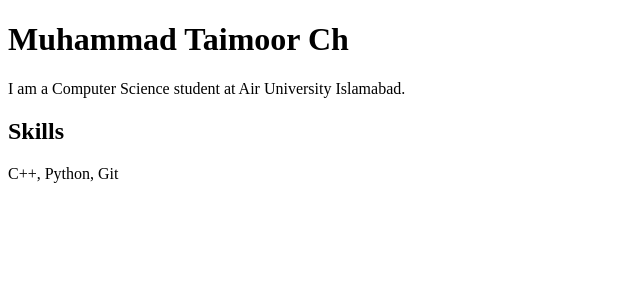
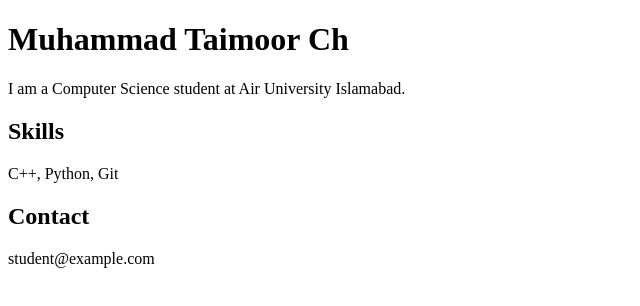
Before and after one commit to 2602990-Taimoor/2602990-portfolio, a plain HTML site: page index.html in a window 1280 px wide. Shown: the whole page, without its empty margins (0-640 px from the left). Drawn offline with Linux system fonts and the light colour scheme.

Commit message:
Add Contact section

```diff
--- a/index.html
+++ b/index.html
@@ -6,5 +6,7 @@
 <p>I am a Computer Science student at Air University Islamabad.</p>
 <h2>Skills</h2>
 <p>C++, Python, Git</p>
+<h2>Contact</h2>
+<p>student@example.com</p>
 </body>
 </html>
```
